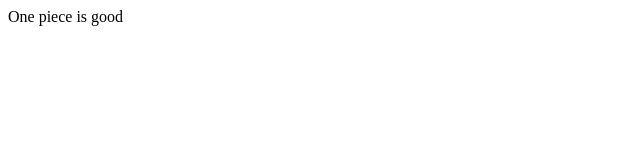
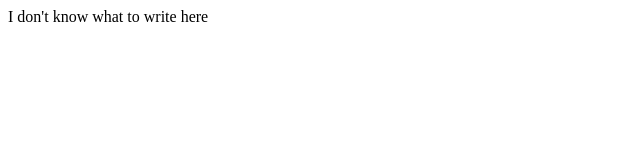
Before and after one commit to MusaQM/MusaQM.github.io, a plain HTML site: page index.html in a window 1280 px wide. Shown: the full height of the page, 0-640 px from the left. Drawn offline with Linux system fonts and the light colour scheme.

Commit message:
Update index.html

```diff
--- a/index.html
+++ b/index.html
@@ -6,7 +6,7 @@
 </head>
 
  <body>
- One piece is good
+ I don't know what to write here
 </body>
 
 </html>
```
